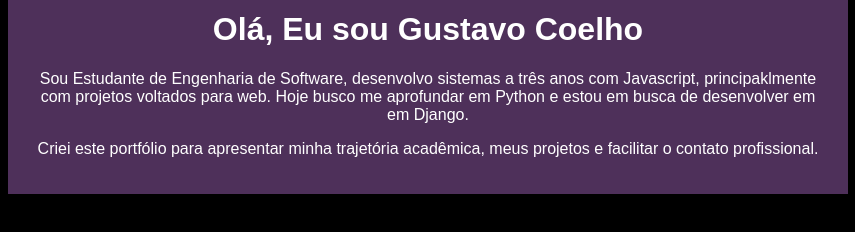
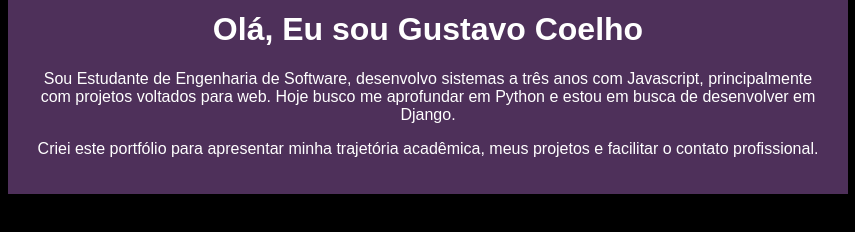
Before and after one commit to Coelho753/Portfolio-UNINTER, a plain HTML site: page index.html in a window 1280 px wide. Shown: the part 218-450 px from the top of the page, 212-1067 px from the left. Drawn offline with Linux system fonts and the light colour scheme.

Commit message:
Atualizar o index.html

```diff
--- a/index.html
+++ b/index.html
@@ -21,9 +21,9 @@
 
     <main>
         <h1>Olá, Eu sou Gustavo Coelho</h1>
-        <p>Sou Estudante de Engenharia de Software, desenvolvo sistemas a três anos com Javascript, principaklmente com
+        <p>Sou Estudante de Engenharia de Software, desenvolvo sistemas a três anos com Javascript, principalmente com
             projetos voltados para web.
-            Hoje busco me aprofundar em Python e estou em busca de desenvolver em em Django.</p>
+            Hoje busco me aprofundar em Python e estou em busca de desenvolver em Django.</p>
         <p>Criei este portfólio para apresentar minha trajetória acadêmica, meus projetos e facilitar o contato
             profissional. </p>
     </main>
```
